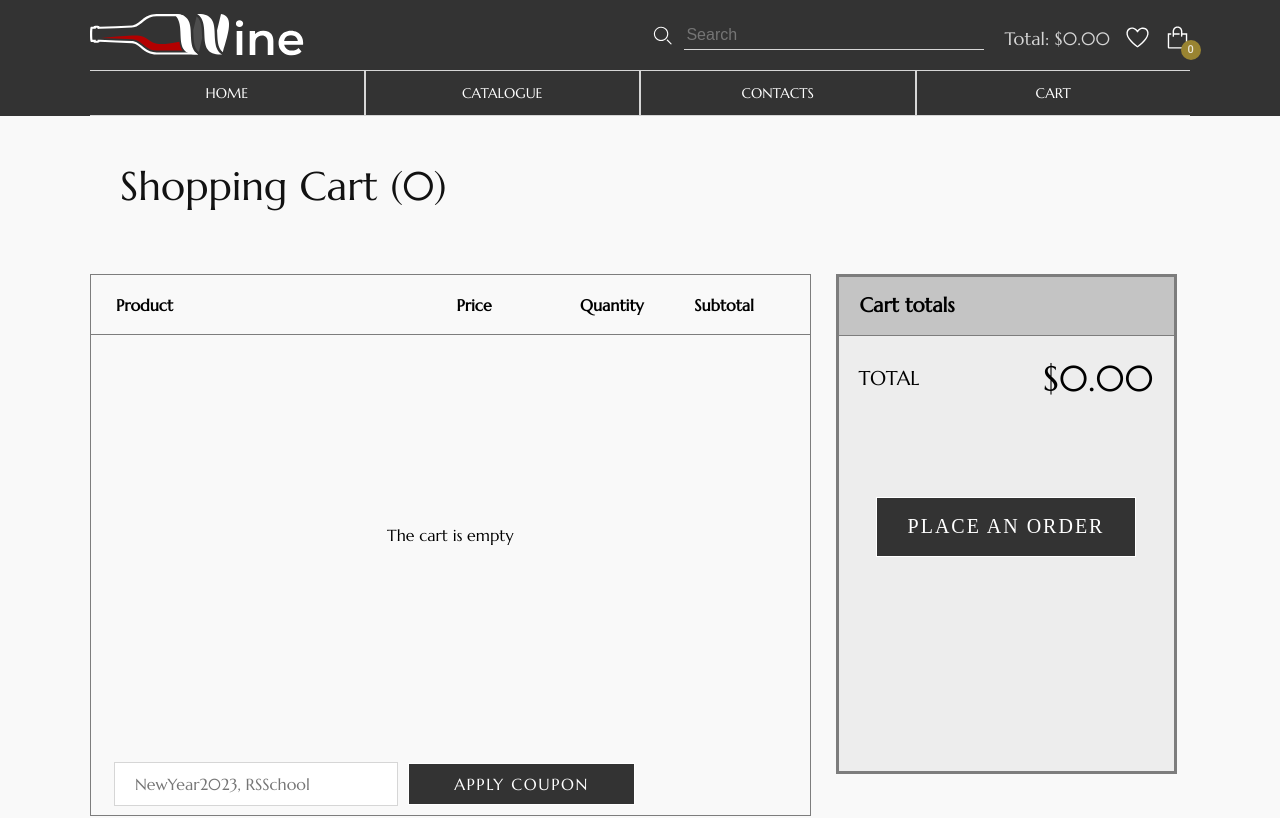
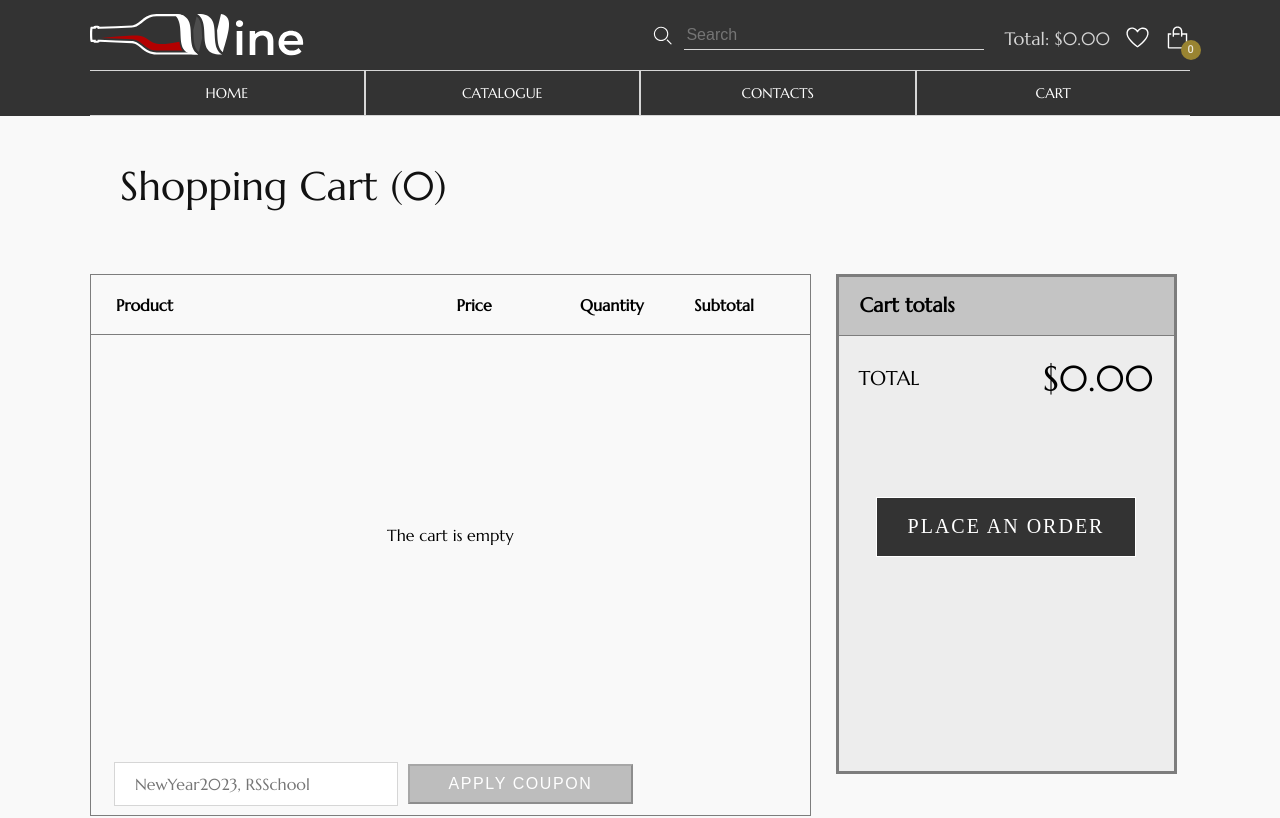
Before and after one commit to mitjasha/online-shop, a React (Create React App) app: page /cart in a window 1280 px wide. Shown: the top 818 px of the page. Built offline with nearby package versions, Linux system fonts and the light colour scheme.

Commit message:
feat: add apply coupon function

```diff
--- a/src/containers/PurchasesTable/PurchasesTable.scss
+++ b/src/containers/PurchasesTable/PurchasesTable.scss
@@ -74,6 +74,12 @@
       letter-spacing: 0.1em;
       text-transform: uppercase;
       color: #ffffff;
+      background-color: #333333;
+      cursor: pointer;
+
+      &:disabled {
+        background-color: rgba(51, 51, 51, 0.3);
+      }
     }
   }
 }
--- a/src/containers/PurchasesTable/PurchasesTable.tsx
+++ b/src/containers/PurchasesTable/PurchasesTable.tsx
@@ -1,5 +1,4 @@
 import React, { useEffect, useState } from "react";
-import Button from "../../components/Buttons/Button/Button";
 import CartPagination from "../../components/CartPagination/CartPagination";
 import PurchasesTableRow from "../../components/PurchasesTableRow/PurchasesTableRow";
 import { useAppContext } from "../../context";
@@ -93,9 +92,13 @@ const PurchasesTable: React.FC<PurchasesTableProps> = ({
               placeholder="NewYear2023, RSSchool"
               onChange={enterCoupon}
             />
-            <Button className="purchases-table__promo-button">
+            <button
+              type="submit"
+              disabled
+              className="purchases-table__promo-button"
+            >
               <span>Apply coupon</span>
-            </Button>
+            </button>
           </td>
         </tr>
       </tfoot>
--- a/src/pages/CartPage/CartPage.scss
+++ b/src/pages/CartPage/CartPage.scss
@@ -85,13 +85,6 @@
   }
 }
 
-.apply-trow {
-  display: flex;
-  gap: 30px;
-  margin-top: 10px;
-  padding: 0 10px 0 10px;
-}
-
 .apply-btn {
   cursor: pointer;
   background-color: #333333;
@@ -106,3 +99,19 @@
     transition: 0.4s;
   }
 }
+
+.new-price-row {
+  display: flex;
+  justify-content: space-between;
+  padding-right: 20px;
+}
+
+.applied-list {
+  text-align: center;
+  font-size: 18px;
+  font-weight: 600;
+}
+
+.applied-item {
+  text-align: center;
+}
--- a/src/pages/CartPage/CartPage.tsx
+++ b/src/pages/CartPage/CartPage.tsx
@@ -33,39 +33,71 @@ const CartPage: React.FC<CartPageProps> = ({ data }) => {
     });
   }, [appContext]);
 
+  const appliedArr: string[] = [];
+
   const enterCouponFn = (event: React.ChangeEvent<HTMLInputElement>) => {
-    if (event.target.value === "NewYear2023") {
-      const apply = document.createElement("tr");
-      (document.querySelector(".total-table__body") as HTMLElement).appendChild(
-        apply,
+    const applyBtn = document.querySelector(
+      ".purchases-table__promo-button",
+    ) as HTMLButtonElement;
+    const tableBody = document.querySelector(
+      ".total-table__body",
+    ) as HTMLElement;
+    if (
+      (event.target.value === "NewYear2023" ||
+        event.target.value === "RSSchool") &&
+      !appliedArr.includes(event.target.value)
+    ) {
+      applyBtn.disabled = false;
+      applyBtn.addEventListener(
+        "click",
+        () => {
+          if (!document.querySelector(".applied-list")) {
+            const applied = document.createElement("tr");
+            applied.className = "applied-list";
+            applied.textContent = "Applied coupons:";
+            tableBody.appendChild(applied);
+            (
+              document.querySelector(".total-table__total-value") as HTMLElement
+            ).style.textDecoration = "line-through";
+            const newPriceRow = document.createElement("tr");
+            (
+              document.querySelector(".total-table__total") as HTMLElement
+            ).after(newPriceRow);
+            const newPriceText = document.createElement("td");
+            const newPriceTotal = document.createElement("span");
+            newPriceRow.appendChild(newPriceText);
+            newPriceRow.appendChild(newPriceTotal);
+            newPriceText.className = "total-table__total-text";
+            newPriceTotal.className = "total-table__total-value new-price";
+            newPriceRow.className = "new-price-row";
+            newPriceTotal.textContent = `$${(
+              Number(total.price.toFixed(2)) -
+              (Number(total.price.toFixed(2)) / 100) * 10
+            ).toFixed(2)}`;
+            newPriceText.textContent = "NEW PRICE";
+            (
+              document.querySelector(".total-table__submit") as HTMLElement
+            ).style.paddingTop = "20px";
+          }
+          if (!appliedArr.includes(event.target.value)) {
+            if (appliedArr.length !== 0) {
+              (
+                document.querySelector(".new-price") as HTMLElement
+              ).textContent = `$${(
+                Number(total.price.toFixed(2)) -
+                (Number(total.price.toFixed(2)) / 100) * 20
+              ).toFixed(2)}`;
+            }
+            appliedArr.push(event.target.value);
+            const listItem = document.createElement("tr");
+            listItem.className = "applied-item";
+            listItem.textContent = `${event.target.value} -10%`;
+            tableBody.appendChild(listItem);
+          } else applyBtn.disabled = true;
+        },
+        { once: true },
       );
-      apply.className = "apply-trow";
-      const applyText = document.createElement("p");
-      const applyBtn = document.createElement("button");
-      apply.appendChild(applyText);
-      apply.appendChild(applyBtn);
-      applyText.style.width = "60%";
-      applyBtn.style.width = "40%";
-      applyText.textContent = `Apply ${event.target.value} promo?`;
-      applyBtn.textContent = "Apply";
-      applyBtn.className = "apply-btn";
-    }
-    if (event.target.value === "RSSchool") {
-      const apply = document.createElement("tr");
-      (document.querySelector(".total-table__body") as HTMLElement).appendChild(
-        apply,
-      );
-      apply.className = "apply-trow";
-      const applyText = document.createElement("p");
-      const applyBtn = document.createElement("button");
-      apply.appendChild(applyText);
-      apply.appendChild(applyBtn);
-      applyText.style.width = "60%";
-      applyBtn.style.width = "40%";
-      applyText.textContent = `Apply ${event.target.value} promo?`;
-      applyBtn.textContent = "Apply";
-      applyBtn.className = "apply-btn";
-    }
+    } else applyBtn.disabled = true;
   };
 
   return (
```
